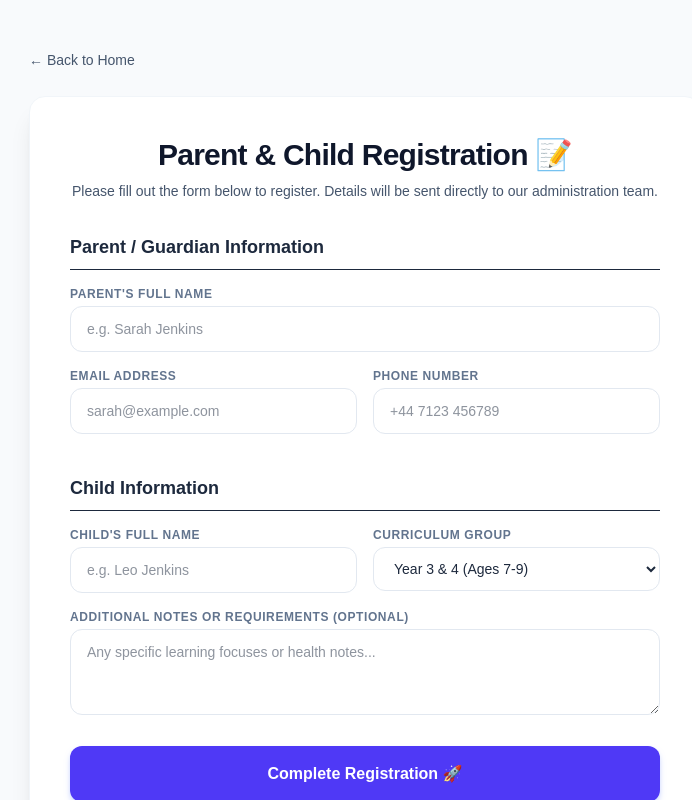
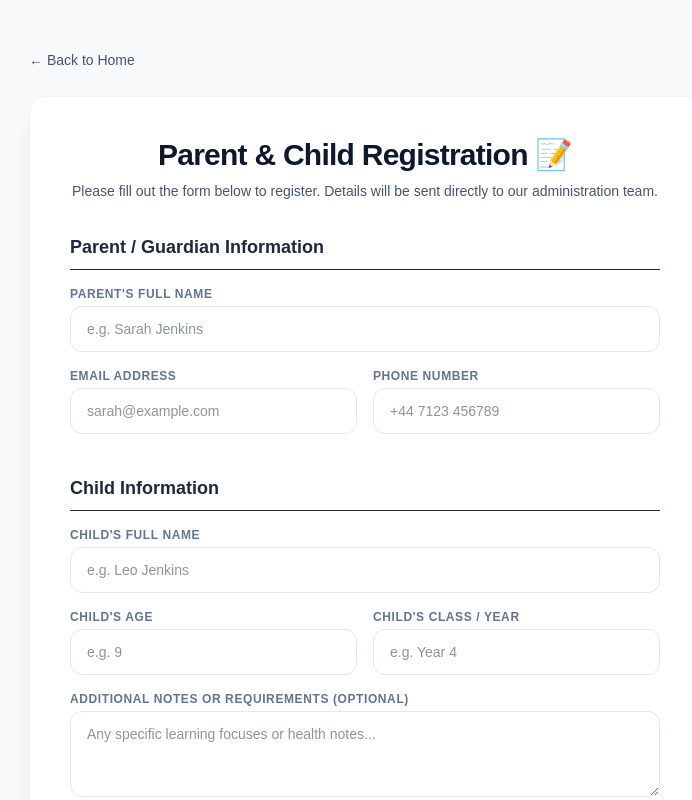
Before and after one commit to Frankinstantedu/frankinstant-maths, a Next.js app: page /register in a window 1280 px wide. Shown: the top 800 px of the page, without its empty margins (275-967 px from the left). Built offline with nearby package versions, Linux system fonts and the light colour scheme.

Commit message:
Update registration form to include child age and class

```diff
--- a/app/register/page.tsx
+++ b/app/register/page.tsx
@@ -17,7 +17,8 @@ export default function ParentRegistrationPage() {
       parentEmail: formData.get('parentEmail'),
       parentPhone: formData.get('parentPhone'),
       childName: formData.get('childName'),
-      curriculumGroup: formData.get('curriculumGroup'),
+      childAge: formData.get('childAge'),
+      childClass: formData.get('childClass'),
       notes: formData.get('notes'),
     };
 
@@ -125,30 +126,43 @@ export default function ParentRegistrationPage() {
               <div className="space-y-4 pt-4">
                 <h2 className="text-lg font-bold text-slate-800 border-b pb-2">Child Information</h2>
 
+                <div>
+                  <label className="block text-xs font-semibold text-slate-500 uppercase tracking-wider mb-1">
+                    Child's Full Name
+                  </label>
+                  <input
+                    required
+                    name="childName"
+                    type="text"
+                    placeholder="e.g. Leo Jenkins"
+                    className="w-full py-3 px-4 rounded-xl border border-slate-200 focus:border-indigo-500 focus:ring-0 text-slate-800 text-sm"
+                  />
+                </div>
+
                 <div className="grid grid-cols-1 sm:grid-cols-2 gap-4">
                   <div>
                     <label className="block text-xs font-semibold text-slate-500 uppercase tracking-wider mb-1">
-                      Child's Full Name
+                      Child's Age
                     </label>
                     <input
                       required
-                      name="childName"
-                      type="text"
-                      placeholder="e.g. Leo Jenkins"
+                      name="childAge"
+                      type="number"
+                      placeholder="e.g. 9"
                       className="w-full py-3 px-4 rounded-xl border border-slate-200 focus:border-indigo-500 focus:ring-0 text-slate-800 text-sm"
                     />
                   </div>
                   <div>
                     <label className="block text-xs font-semibold text-slate-500 uppercase tracking-wider mb-1">
-                      Curriculum Group
+                      Child's Class / Year
                     </label>
-                    <select
-                      name="curriculumGroup"
-                      className="w-full py-3 px-4 rounded-xl border border-slate-200 focus:border-indigo-500 focus:ring-0 text-slate-800 bg-white text-sm"
-                    >
-                      <option value="Year 3 & 4">Year 3 & 4 (Ages 7-9)</option>
-                      <option value="Year 5 & 6">Year 5 & 6 (Ages 9-11)</option>
-                    </select>
+                    <input
+                      required
+                      name="childClass"
+                      type="text"
+                      placeholder="e.g. Year 4"
+                      className="w-full py-3 px-4 rounded-xl border border-slate-200 focus:border-indigo-500 focus:ring-0 text-slate-800 text-sm"
+                    />
                   </div>
                 </div>
 
```
